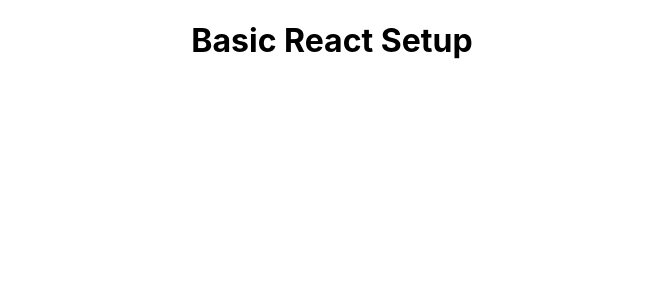
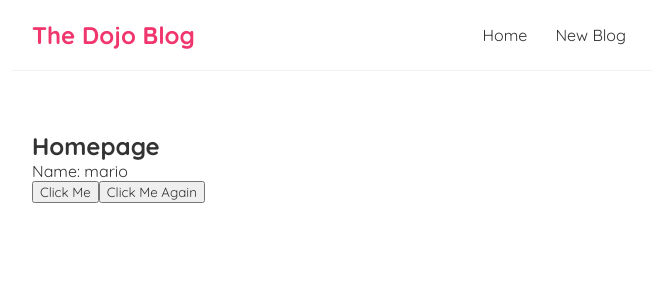
Before and after one commit to ankit22july/react-hands-on, a React (Create React App) app: page / in a window 1280 px wide. Shown: the top 300 px of the page, without its empty margins (308-964 px from the left). Built offline with nearby package versions, Linux system fonts and the light colour scheme; the HTML template or start-up script is replaced by a standard one.

Commit message:
useState Sample Code

```diff
--- a/src/App.css
+++ /dev/null
@@ -1,38 +0,0 @@
-.App {
-  text-align: center;
-}
-
-.App-logo {
-  height: 40vmin;
-  pointer-events: none;
-}
-
-@media (prefers-reduced-motion: no-preference) {
-  .App-logo {
-    animation: App-logo-spin infinite 20s linear;
-  }
-}
-
-.App-header {
-  background-color: #282c34;
-  min-height: 100vh;
-  display: flex;
-  flex-direction: column;
-  align-items: center;
-  justify-content: center;
-  font-size: calc(10px + 2vmin);
-  color: white;
-}
-
-.App-link {
-  color: #61dafb;
-}
-
-@keyframes App-logo-spin {
-  from {
-    transform: rotate(0deg);
-  }
-  to {
-    transform: rotate(360deg);
-  }
-}
--- a/src/App.js
+++ b/src/App.js
@@ -1,11 +1,12 @@
-import logo from './logo.svg';
-import './App.css';
+import Navbar from './navbar';
+import Home from './home';
 
 function App() {
   return (
     <div className="App">
+      <Navbar />
       <div className="content">
-        <h1>Basic React Setup</h1>
+        <Home />
       </div>
     </div>
   );
--- /dev/null
+++ b/src/home.js
@@ -0,0 +1,23 @@
+import { useState } from "react";
+
+const Home = () => {
+    const [name, setName] = useState('mario');;
+    const handleClick = (e) => {
+        setName('luigi');
+    }
+    const handleClickAgain = (name) => {
+        console.log("Button is clicked by " + name);
+    }
+    return (
+        <div className="home">
+            <h2>Homepage</h2>
+            <p>Name: { name }</p>
+            <button onClick={ handleClick }>Click Me</button>
+            <button onClick={ () => {
+                handleClickAgain("Ankit");
+            } }>Click Me Again</button>
+        </div>
+     );
+}
+
+export default Home;
--- a/src/index.css
+++ b/src/index.css
@@ -1,13 +1,35 @@
-body {
+@import url('https://fonts.googleapis.com/css2?family=Quicksand:wght@300;400;500;600;700&display=swap');
+
+/* base styles */
+* {
   margin: 0;
-  font-family: -apple-system, BlinkMacSystemFont, 'Segoe UI', 'Roboto', 'Oxygen',
-    'Ubuntu', 'Cantarell', 'Fira Sans', 'Droid Sans', 'Helvetica Neue',
-    sans-serif;
-  -webkit-font-smoothing: antialiased;
-  -moz-osx-font-smoothing: grayscale;
+  font-family: "Quicksand";
+  color: #333;
 }
-
-code {
-  font-family: source-code-pro, Menlo, Monaco, Consolas, 'Courier New',
-    monospace;
+.navbar {
+  padding: 20px;
+  display: flex;
+  align-items: center;
+  max-width: 600px;
+  margin: 0 auto;
+  border-bottom: 1px solid #f2f2f2;
 }
+.navbar h1 {
+  color: #f1356d;
+}
+.navbar .links {
+  margin-left: auto;
+}
+.navbar a {
+  margin-left: 16px;
+  text-decoration: none;
+  padding: 6px;
+}
+.navbar a:hover {
+  color: #f1356d;
+}
+.content {
+  max-width: 600px;
+  margin: 40px auto;
+  padding: 20px;
+}
--- /dev/null
+++ b/src/navbar.js
@@ -0,0 +1,13 @@
+const Navbar = () => {
+    return (
+        <nav className="navbar">
+            <h1>The Dojo Blog</h1>
+            <div className="links">
+                <a href="/">Home</a>
+                <a href="/create">New Blog</a>
+            </div>
+        </nav>
+    );
+}
+
+export default Navbar;
```
